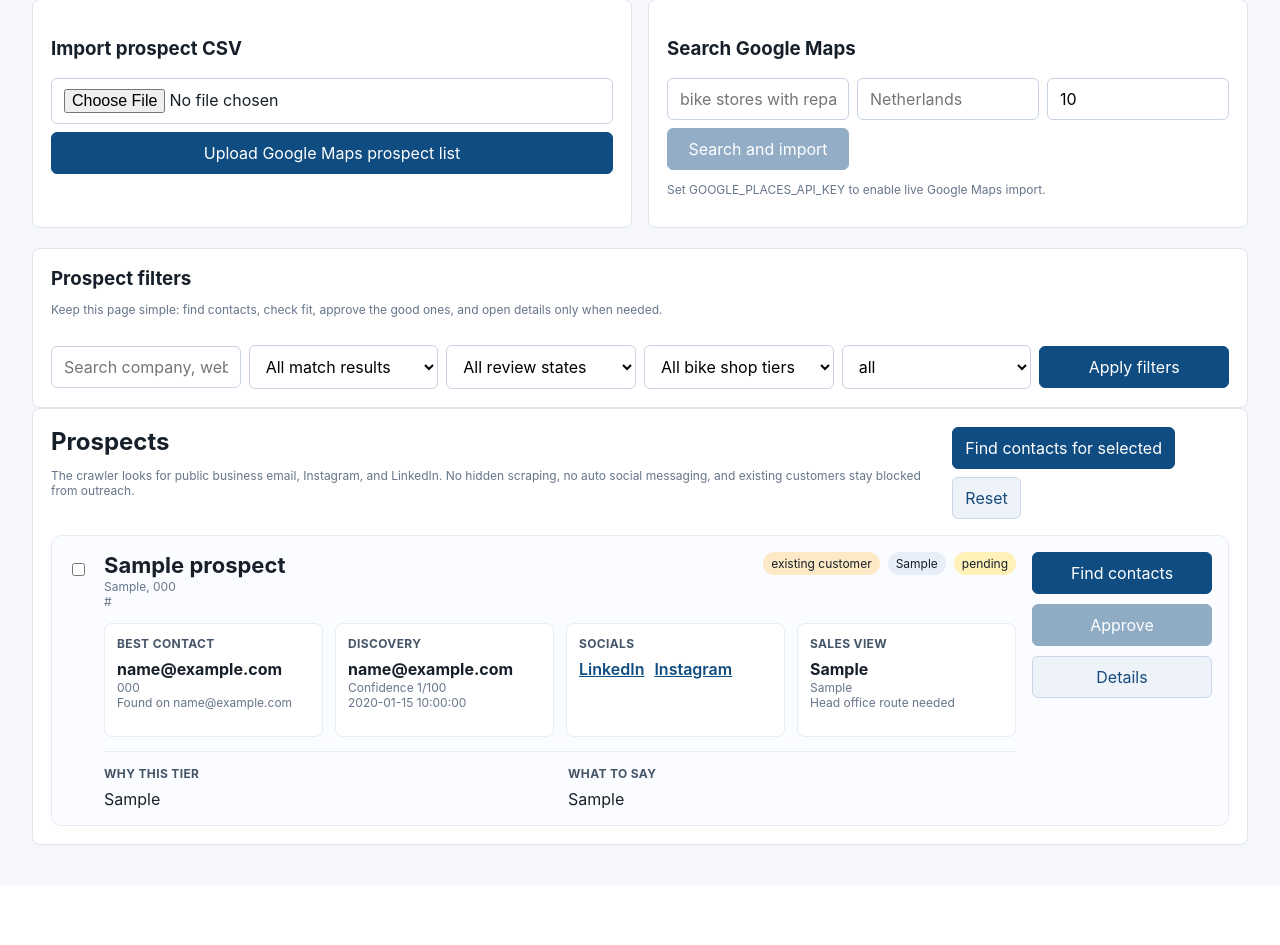
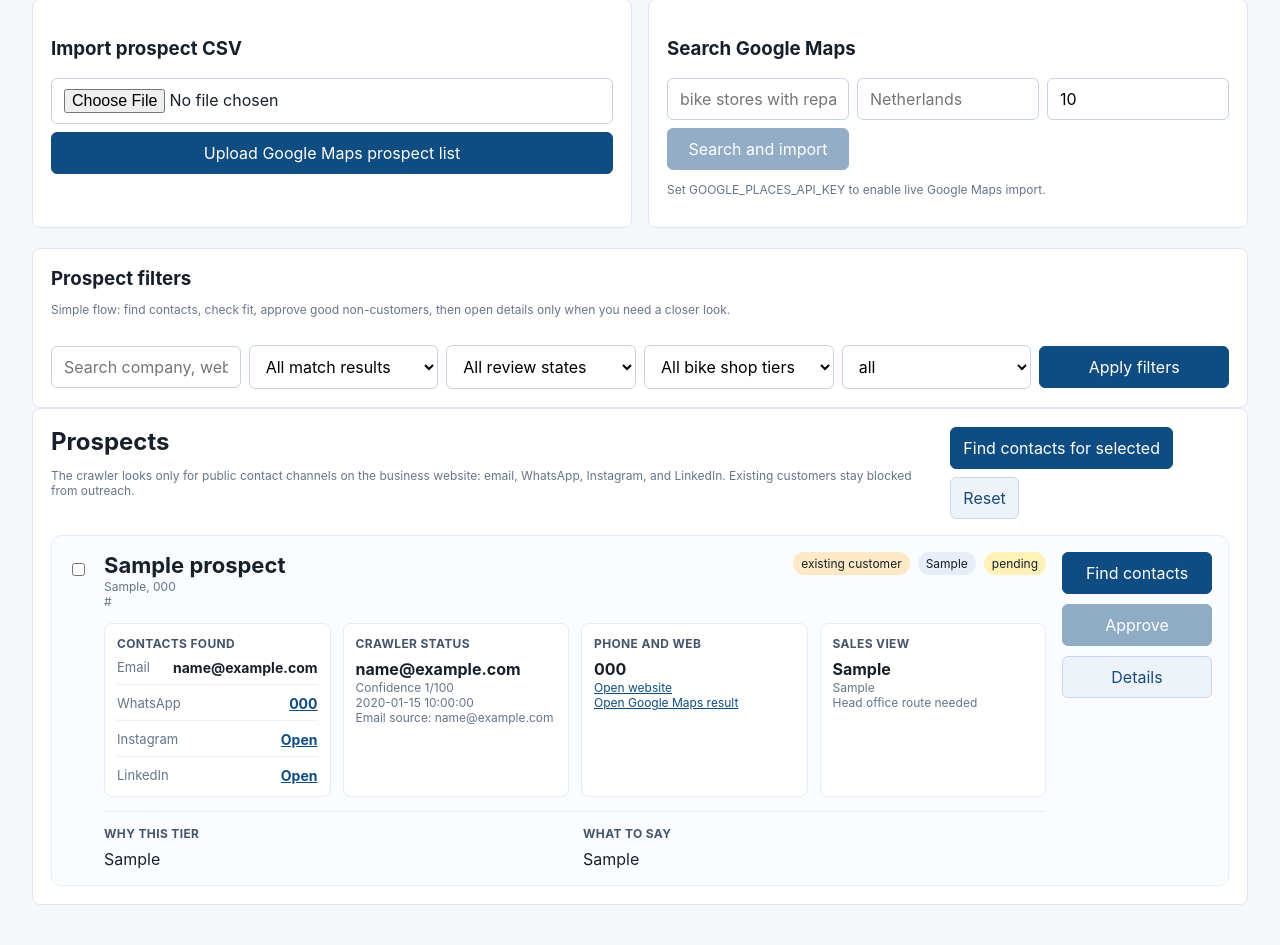
Before and after one commit to kevinolla/Schildinc, a FastAPI app: page /prospects in a window 1280 px wide. Shown: the part 154-1099 px from the top of the page. Before the commit the page ends 999 px from the top, so only its background shows below. Run offline with FastAPI, Linux system fonts and the light colour scheme; tables that the repository leaves empty hold one stand-in row (values such as "Sample post").

Commit message:
Improve contact discovery and simplify prospects UI

```diff
--- a/app/importers.py
+++ b/app/importers.py
@@ -183,9 +183,13 @@ def upsert_prospects_from_dataframe(session: Session, df: pd.DataFrame, source:
         prospect.canonical_company_name_clean = normalize_text(company_name)
         prospect.email = normalize_email(record.get("email") or record.get("best_email") or "")
         prospect.email_domain = email_domain(prospect.email)
+        prospect.whatsapp_number = str(record.get("whatsapp_number") or prospect.whatsapp_number or "")
+        prospect.whatsapp_url = str(record.get("whatsapp_url") or prospect.whatsapp_url or "")
         if prospect.email:
             prospect.email_discovery_status = "imported"
             prospect.email_confidence = max(prospect.email_confidence, 60)
+        elif prospect.whatsapp_number or record.get("linkedin_url") or record.get("instagram_url"):
+            prospect.email_discovery_status = "partial"
         prospect.website = str(record.get("website") or "")
         prospect.website_domain = normalize_domain(record.get("website_domain") or prospect.website)
         prospect.phone = str(record.get("phone") or "")
--- a/app/main.py
+++ b/app/main.py
@@ -44,7 +44,7 @@ templates = Jinja2Templates(directory="app/templates")
 security = HTTPBasic(auto_error=False)
 
 TIER_FILTERS = ["Good Tier", "Hard to Reach", "Mid Tier", "Low Tier", "Brand Store", "Low Fit", "Unclassified"]
-DISCOVERY_FILTERS = ["all", "has_email", "no_email", "high_confidence", "low_confidence", "found", "error", "not_started"]
+DISCOVERY_FILTERS = ["all", "has_email", "no_email", "has_whatsapp", "has_socials", "high_confidence", "low_confidence", "found", "partial", "no_contacts", "error", "not_started"]
 
 
 def require_admin(credentials: HTTPBasicCredentials | None = Depends(security)) -> str:
@@ -188,6 +188,7 @@ def prospects_page(
                 Prospect.company_name.ilike(like_term),
                 Prospect.website.ilike(like_term),
                 Prospect.email.ilike(like_term),
+                Prospect.whatsapp_number.ilike(like_term),
                 Prospect.city.ilike(like_term),
             )
         )
@@ -201,11 +202,15 @@ def prospects_page(
         query = query.where(Prospect.email != "")
     elif discovery_filter == "no_email":
         query = query.where(Prospect.email == "")
+    elif discovery_filter == "has_whatsapp":
+        query = query.where(Prospect.whatsapp_number != "")
+    elif discovery_filter == "has_socials":
+        query = query.where(or_(Prospect.linkedin_url != "", Prospect.instagram_url != ""))
     elif discovery_filter == "high_confidence":
         query = query.where(Prospect.email_confidence >= 75)
     elif discovery_filter == "low_confidence":
         query = query.where(Prospect.email_confidence < 75)
-    elif discovery_filter in {"found", "error", "not_started"}:
+    elif discovery_filter in {"found", "partial", "no_contacts", "error", "not_started"}:
         query = query.where(Prospect.email_discovery_status == discovery_filter)
 
     prospects = db.scalars(query.limit(300)).all()
--- a/app/models.py
+++ b/app/models.py
@@ -122,6 +122,8 @@ class Prospect(Base):
     email_source_page: Mapped[str] = mapped_column(Text, default="")
     email_confidence: Mapped[int] = mapped_column(Integer, default=0, index=True)
     email_discovered_at: Mapped[datetime | None] = mapped_column(DateTime(timezone=True), nullable=True)
+    whatsapp_number: Mapped[str] = mapped_column(Text, default="")
+    whatsapp_url: Mapped[str] = mapped_column(Text, default="")
     website: Mapped[str] = mapped_column(Text, default="")
     website_domain: Mapped[str] = mapped_column(Text, default="", index=True)
     linkedin_url: Mapped[str] = mapped_column(Text, default="")
--- a/app/static/styles.css
+++ b/app/static/styles.css
@@ -216,7 +216,8 @@ button[disabled] {
 
 .badge-match-possible_match,
 .review-pending,
-.badge-discovery-no_email {
+.badge-discovery-no_email,
+.badge-discovery-partial {
   background: #fff1b8;
 }
 
@@ -235,7 +236,8 @@ button[disabled] {
 .badge-queue-skipped,
 .badge-queue-suppressed,
 .review-rejected,
-.badge-discovery-error {
+.badge-discovery-error,
+.badge-discovery-no_contacts {
   background: #f4d7d7;
 }
 
@@ -300,7 +302,7 @@ button[disabled] {
 
 .prospect-card {
   display: grid;
-  grid-template-columns: auto minmax(0, 1fr) 180px;
+  grid-template-columns: auto minmax(0, 1fr) 150px;
   gap: 16px;
   border: 1px solid #e4ebf5;
   border-radius: 10px;
@@ -342,7 +344,7 @@ button[disabled] {
   border-radius: 8px;
   background: #ffffff;
   padding: 12px;
-  min-height: 88px;
+  min-height: 96px;
 }
 
 .info-value {
@@ -362,6 +364,43 @@ button[disabled] {
   font-weight: 600;
 }
 
+.contact-list {
+  list-style: none;
+  margin: 0;
+  padding: 0;
+  display: grid;
+  gap: 10px;
+}
+
+.contact-list li {
+  display: flex;
+  justify-content: space-between;
+  gap: 12px;
+  align-items: flex-start;
+  border-bottom: 1px solid #edf1f7;
+  padding-bottom: 8px;
+}
+
+.contact-list li:last-child {
+  border-bottom: 0;
+  padding-bottom: 0;
+}
+
+.contact-list span {
+  color: #66758a;
+  font-size: 13px;
+}
+
+.contact-list strong {
+  text-align: right;
+  font-size: 14px;
+  word-break: break-word;
+}
+
+.detail-contact-list {
+  margin-bottom: 14px;
+}
+
 .prospect-summary-row {
   display: grid;
   grid-template-columns: repeat(auto-fit, minmax(260px, 1fr));
@@ -375,6 +414,11 @@ button[disabled] {
   display: grid;
   gap: 10px;
   align-content: start;
+}
+
+.prospect-actions .button-link,
+.prospect-actions button {
+  width: 100%;
 }
 
 .detail-row td {
--- a/app/templates/prospects.html
+++ b/app/templates/prospects.html
@@ -26,7 +26,7 @@
   <div class="section-head">
     <div>
       <h3>Prospect filters</h3>
-      <p class="muted">Keep this page simple: find contacts, check fit, approve the good ones, and open details only when needed.</p>
+      <p class="muted">Simple flow: find contacts, check fit, approve good non-customers, then open details only when you need a closer look.</p>
     </div>
   </div>
   <form method="get" action="/prospects" class="grid-form">
@@ -63,7 +63,7 @@
     <div class="section-head">
       <div>
         <h2>Prospects</h2>
-        <p class="muted">The crawler looks for public business email, Instagram, and LinkedIn. No hidden scraping, no auto social messaging, and existing customers stay blocked from outreach.</p>
+        <p class="muted">The crawler looks only for public contact channels on the business website: email, WhatsApp, Instagram, and LinkedIn. Existing customers stay blocked from outreach.</p>
       </div>
       <div class="button-row">
         <button type="submit">Find contacts for selected</button>
@@ -94,38 +94,36 @@
 
           <div class="prospect-info-grid">
             <div class="info-box">
-              <div class="mini-title">Best contact</div>
-              <div class="info-value">{{ prospect.email or "No email yet" }}</div>
-              {% if prospect.phone %}
-              <div class="muted">{{ prospect.phone }}</div>
-              {% endif %}
-              {% if prospect.email_source_page %}
-              <div class="muted">Found on {{ prospect.email_source_page }}</div>
-              {% endif %}
+              <div class="mini-title">Contacts found</div>
+              <ul class="contact-list">
+                <li><span>Email</span><strong>{{ prospect.email or "-" }}</strong></li>
+                <li><span>WhatsApp</span><strong>{% if prospect.whatsapp_number %}<a href="{{ prospect.whatsapp_url or ('https://wa.me/' ~ prospect.whatsapp_number|replace('+', '')) }}" target="_blank" rel="noreferrer">{{ prospect.whatsapp_number }}</a>{% else %}-{% endif %}</strong></li>
+                <li><span>Instagram</span><strong>{% if prospect.instagram_url %}<a href="{{ prospect.instagram_url }}" target="_blank" rel="noreferrer">Open</a>{% else %}-{% endif %}</strong></li>
+                <li><span>LinkedIn</span><strong>{% if prospect.linkedin_url %}<a href="{{ prospect.linkedin_url }}" target="_blank" rel="noreferrer">Open</a>{% else %}-{% endif %}</strong></li>
+              </ul>
             </div>
 
             <div class="info-box">
-              <div class="mini-title">Discovery</div>
+              <div class="mini-title">Crawler status</div>
               <div class="info-value">{{ prospect.email_discovery_status.replace("_", " ") }}</div>
               <div class="muted">Confidence {{ prospect.email_confidence or 0 }}/100</div>
               {% if prospect.email_discovered_at %}
               <div class="muted">{{ prospect.email_discovered_at }}</div>
               {% endif %}
+              {% if prospect.email_source_page %}
+              <div class="muted">Email source: {{ prospect.email_source_page }}</div>
+              {% endif %}
             </div>
 
             <div class="info-box">
-              <div class="mini-title">Socials</div>
-              <div class="social-links-inline">
-                {% if prospect.linkedin_url %}
-                <a href="{{ prospect.linkedin_url }}" target="_blank" rel="noreferrer">LinkedIn</a>
-                {% endif %}
-                {% if prospect.instagram_url %}
-                <a href="{{ prospect.instagram_url }}" target="_blank" rel="noreferrer">Instagram</a>
-                {% endif %}
-                {% if not prospect.linkedin_url and not prospect.instagram_url %}
-                <span class="muted">Not found yet</span>
-                {% endif %}
-              </div>
+              <div class="mini-title">Phone and web</div>
+              <div class="info-value">{{ prospect.phone or "No phone in source" }}</div>
+              {% if prospect.website %}
+              <div class="muted"><a href="{{ prospect.website }}" target="_blank" rel="noreferrer">Open website</a></div>
+              {% endif %}
+              {% if prospect.google_maps_url %}
+              <div class="muted"><a href="{{ prospect.google_maps_url }}" target="_blank" rel="noreferrer">Open Google Maps result</a></div>
+              {% endif %}
             </div>
 
             <div class="info-box">
```
Also changed, not shown: alembic/versions/0003_contact_channels.py (added, +25 -0 lines), app/discovery.py (+140 -8 lines), app/templates/prospect_detail.html (+10 -6 lines).
